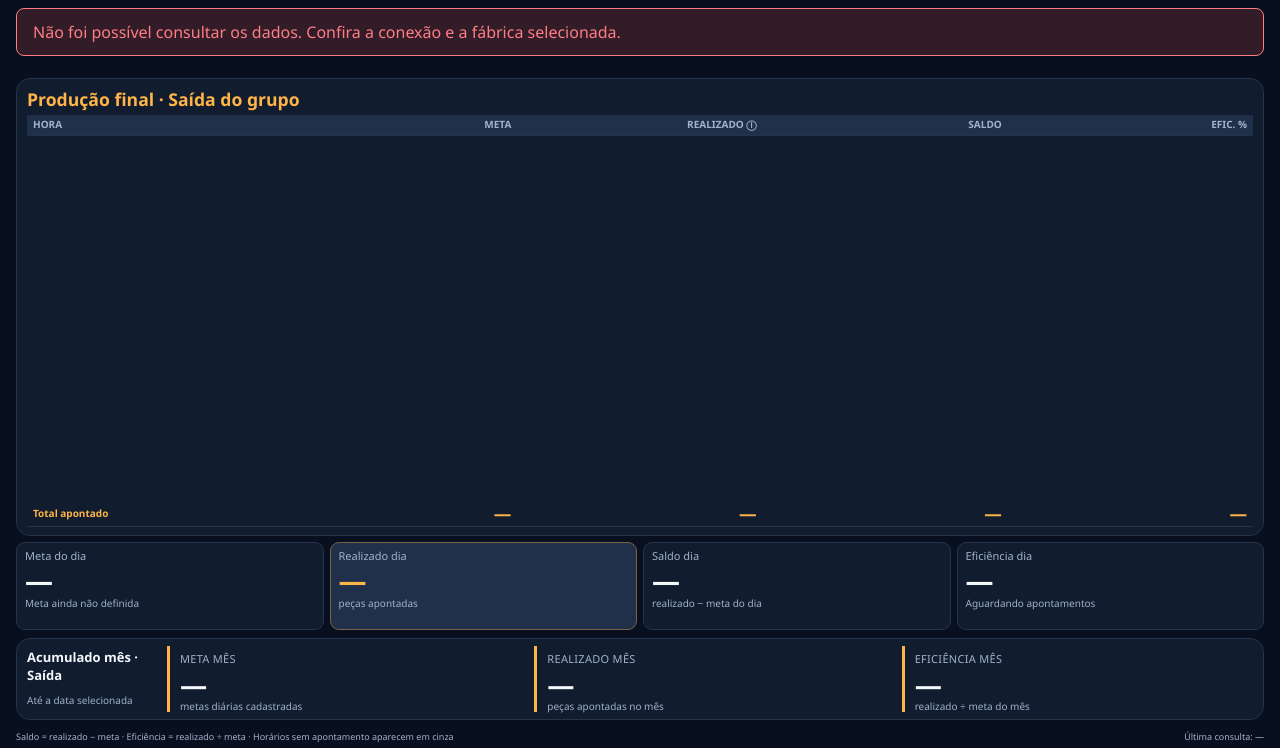
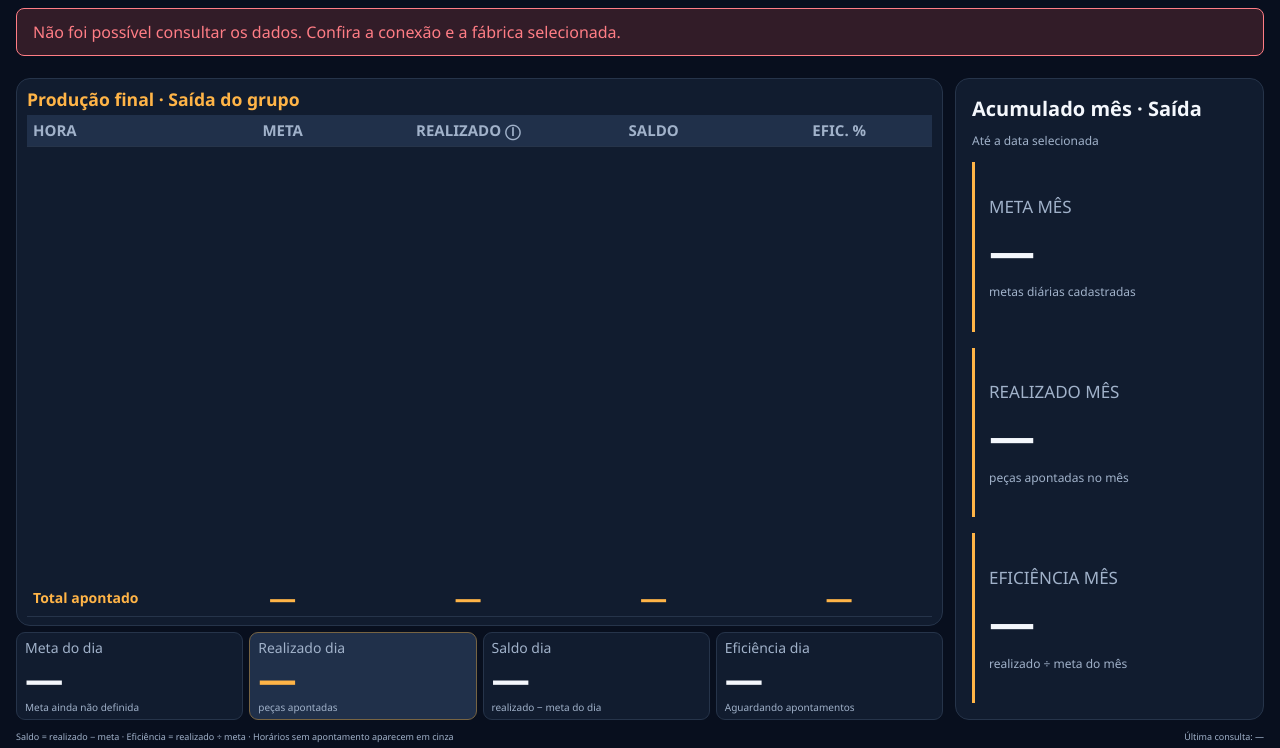
Before and after one commit to jrmtpi-wq/chrona, a Python web app: template templates/painel_producao.html in a window 1280 px wide. Shown: the part 52-800 px from the top of the page. Run offline with Jinja, Linux system fonts and the light colour scheme; the template is opened without the code that fills it, so the values that code supplies are empty.

Commit message:
Ampliar numeros da TV e posicionar resumo mensal ao lado

```diff
--- a/static/painel-tv.css
+++ b/static/painel-tv.css
@@ -124,3 +124,44 @@ header{position:relative;padding:7px 16px;gap:14px;min-height:52px}
 
 /* Painel exclusivo de producao final. */
 body .board-layout{grid-template-columns:minmax(0,1fr)}
+
+/* Tabela compacta e resumo mensal lateral para leitura na TV. */
+body:not(.op-mode) .board-layout{grid-template-columns:minmax(0,3fr) minmax(250px,1fr);gap:12px}
+body:not(.op-mode) .board-layout>.monthly{display:flex;flex-direction:column;align-items:stretch;margin:0;padding:16px;gap:12px;min-width:0}
+body:not(.op-mode) .monthly .section-title{display:block;margin:0}
+body:not(.op-mode) .monthly h2{font-size:20px;margin:0 0 6px}
+body:not(.op-mode) .monthly .muted{font-size:12px}
+body:not(.op-mode) .monthly .month-grid{display:grid;grid-template-columns:minmax(0,1fr);grid-template-rows:repeat(3,minmax(0,1fr));flex:1;gap:16px}
+body:not(.op-mode) .monthly .month-grid article{display:flex;flex-direction:column;justify-content:center;padding-left:14px;min-width:0}
+body:not(.op-mode) .monthly .month-grid span{font-size:17px;letter-spacing:0}
+body:not(.op-mode) .monthly .month-grid strong{font-size:clamp(34px,3.6vw,66px);line-height:1.1;margin:8px 0;overflow-wrap:anywhere}
+body:not(.op-mode) .monthly .month-grid small{font-size:12px;line-height:1.25}
+body:not(.op-mode) .flow-pane .board-table{table-layout:fixed;font-size:clamp(24px,3.7vh,42px);font-weight:650;line-height:1.1}
+body:not(.op-mode) .flow-pane .board-table th,body:not(.op-mode) .flow-pane .board-table td{width:auto;padding:3px 6px;text-align:center}
+body:not(.op-mode) .flow-pane .board-table th:first-child{width:18%;text-align:left}
+body:not(.op-mode) .flow-pane .board-table thead{font-size:15px;letter-spacing:0}
+body:not(.op-mode) .flow-pane .board-table thead th{padding:7px 6px}
+body:not(.op-mode) .flow-pane .board-table tfoot{font-size:clamp(23px,3.4vh,38px)}
+body:not(.op-mode) .flow-pane .board-table tfoot th{font-size:14px}
+body:not(.op-mode) .flow-pane .metric>strong{font-size:clamp(30px,4.8vh,52px)}
+body:not(.op-mode) .flow-pane .metric>span{font-size:14px}
+@media(min-width:1001px) and (max-height:650px){
+ body:not(.op-mode){height:auto;min-height:100dvh}
+ body:not(.op-mode) main{flex:none}
+ body:not(.op-mode) .flow-pane{grid-template-rows:auto auto}
+ body:not(.op-mode) .flow-pane .board-hourly{grid-template-rows:auto auto}
+ body:not(.op-mode) .flow-pane .board-table{height:auto}
+}
+@media(max-width:1000px){
+ body:not(.op-mode) .board-layout{grid-template-columns:minmax(0,1fr)}
+ body:not(.op-mode) .monthly .month-grid{grid-template-columns:repeat(3,minmax(0,1fr));grid-template-rows:auto}
+ body:not(.op-mode) .monthly .month-grid strong{font-size:clamp(26px,4.5vw,44px)}
+}
+@media(max-width:600px){
+ body:not(.op-mode) .flow-pane .board-table{font-size:18px}
+ body:not(.op-mode) .flow-pane .board-table th,body:not(.op-mode) .flow-pane .board-table td{padding:7px 2px}
+ body:not(.op-mode) .flow-pane .board-table thead{font-size:10px}
+ body:not(.op-mode) .flow-pane .board-table tfoot{font-size:16px}
+ body:not(.op-mode) .flow-pane .board-table tfoot th{font-size:9px}
+ body:not(.op-mode) .monthly .month-grid{grid-template-columns:minmax(0,1fr)}
+}
--- a/templates/painel_producao.html
+++ b/templates/painel_producao.html
@@ -46,8 +46,6 @@
       <article class="metric" id="ef-card"><span>Eficiência dia</span><strong id="eficiencia">—</strong><small id="farol">Aguardando apontamentos</small></article>
     </section>
     </div>
-    </div>
-    <section id="programacao-painel" class="panel" hidden><div class="section-title"><h2>OPs programadas</h2><span class="muted">Previsões conforme planejamento</span></div><div id="programacao-itens" class="recent-grid"></div></section>
     <section class="panel monthly">
       <div class="section-title"><h2>Acumulado mês · Saída</h2><span class="muted" id="mes-legenda">Até a data selecionada</span></div>
       <div class="month-grid">
@@ -56,6 +54,8 @@
         <article><span>Eficiência mês</span><strong id="eficiencia-mes">—</strong><small id="mes-nota">realizado ÷ meta do mês</small></article>
       </div>
     </section>
+    </div>
+    <section id="programacao-painel" class="panel" hidden><div class="section-title"><h2>OPs programadas</h2><span class="muted">Previsões conforme planejamento</span></div><div id="programacao-itens" class="recent-grid"></div></section>
     <div class="body-grid detail-view" hidden>
       <section class="panel orders">
         <div class="section-title"><div><span class="eyebrow">ACOMPANHAMENTO</span><h1>Ordens apontadas no dia</h1></div><span id="paginas" class="muted"></span></div>
```
